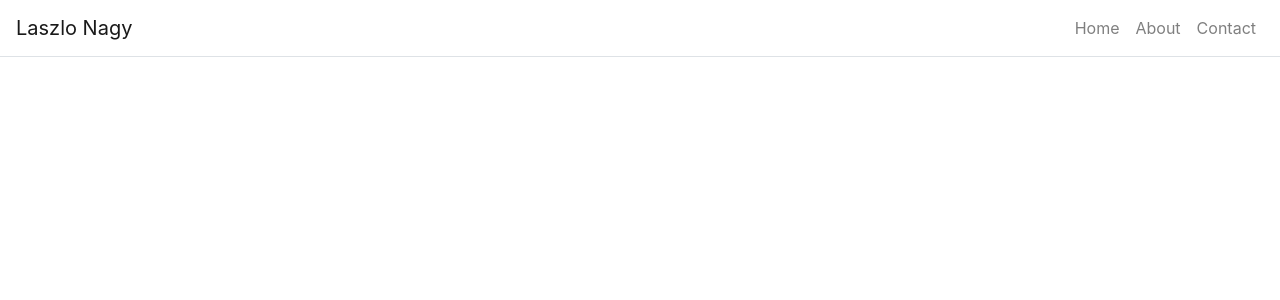
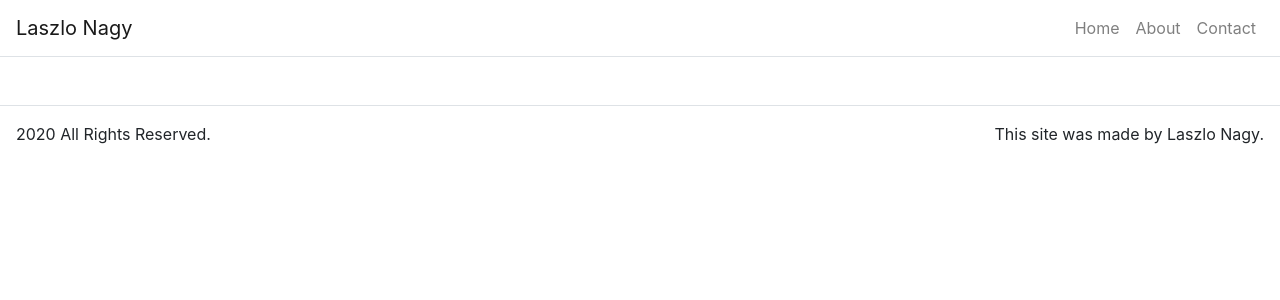
Before and after one commit to LaszloNagy85/portfolio-page, a React (Create React App) app: page / in a window 1280 px wide. Shown: the top 300 px of the page. Built offline with nearby package versions, Linux system fonts and the light colour scheme.

Commit message:
update footer

```diff
--- a/src/App.js
+++ b/src/App.js
@@ -3,8 +3,10 @@ import { BrowserRouter as Router, Route, Link } from "react-router-dom";
 import Container from "react-bootstrap/Container";
 import Navbar from "react-bootstrap/Navbar";
 import Nav from "react-bootstrap/Nav";
+import "./App.css";
 
-import "./App.css";
+import Footer from "./components/Footer";
+
 
 const App = (props) => {
   const title = "Laszlo Nagy";
@@ -45,6 +47,7 @@ const App = (props) => {
             </Nav>
           </Navbar.Collapse>
         </Navbar>
+        <Footer />
       </Container>
     </Router>
   );
--- a/src/components/Footer.js
+++ b/src/components/Footer.js
@@ -7,8 +7,14 @@ const Footer = () => {
 
     return (
         <footer className="mt-5">
-            <Container>
-                <Row>
+            <Container fluid={true}>
+                <Row className="border-top justify-content-between p-3">
+                    <Col className="p-0" md={3} sm={12}>
+                        2020 All Rights Reserved.
+                    </Col>
+                    <Col className="p-0 justify-content-end d-flex" md={3}>
+                        This site was made by Laszlo Nagy.
+                    </Col>
 
                 </Row>
             </Container>
```
